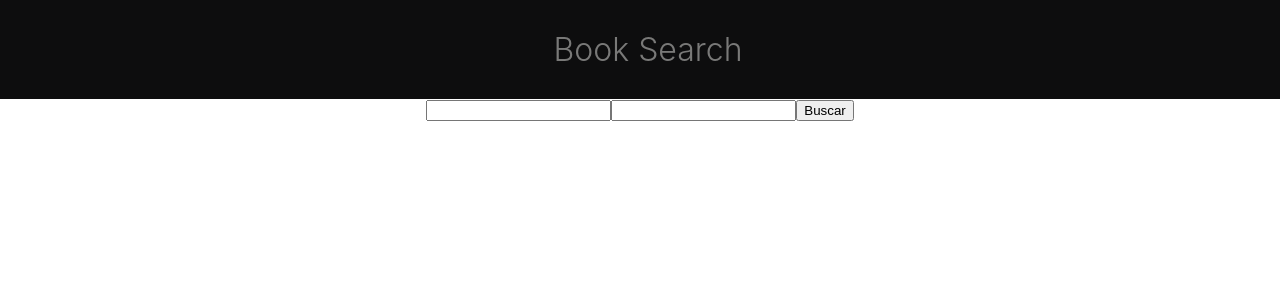
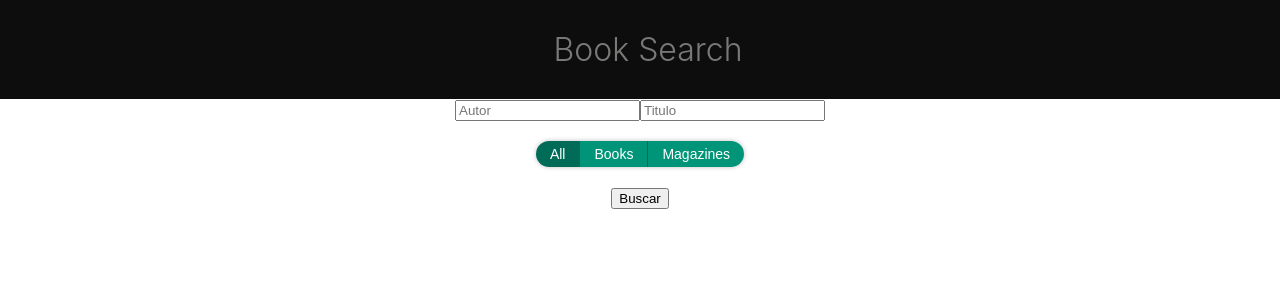
Before and after one commit to christenis98/PDA_P3, a React (Create React App) app in the folder my-app/: page / in a window 1280 px wide. Shown: the top 300 px of the page. Built offline with nearby package versions, Linux system fonts and the light colour scheme.

Commit message:
Radio Button

```diff
--- a/my-app/package.json
+++ b/my-app/package.json
@@ -9,6 +9,7 @@
     "@testing-library/jest-dom": "^5.16.4",
     "@testing-library/react": "^13.1.1",
     "@testing-library/user-event": "^13.5.0",
+    "axios": "^0.26.1",
     "react": "^18.0.0",
     "react-dom": "^18.0.0",
     "react-scripts": "5.0.1",
--- a/my-app/src/App.css
+++ b/my-app/src/App.css
@@ -5,6 +5,34 @@
 .App-logo {
   height: 40vmin;
   pointer-events: none;
+}
+
+.radio{
+  display: inline-flex;
+  overflow: hidden;
+  border-radius: 15px;
+  box-shadow: 0 0 5px rgba(0,0,0,0.25);
+}
+.radio__input{
+  display: none;
+}
+
+.radio__label{
+  padding: 5px 14px;
+  font-size: 14px;
+  font-family: sans-serif;
+  color:#ffffff;
+  background: #009578;
+  cursor: pointer;
+  transition: background 0.1s;
+
+}
+
+.radio__label:not(:last-of-type){
+  border-right: 1px solid #006B56;
+}
+.radio__input:checked + .radio__label{
+  background: #006B56;
 }
 
 @media (prefers-reduced-motion: no-preference) {
--- a/my-app/src/Busqueda.js
+++ b/my-app/src/Busqueda.js
@@ -4,9 +4,25 @@ import React from 'react';
 const Busqueda = (props) =>{
     return(
         <div className= "busqueda">
-            <form action="">
-                <input onChange={props.hacerBusquedaAutor} type="text"/>
-                <input onChange={props.hacerBusquedaTitulo} type="text"/>
+            <form onSubmit={props.buscarLibro} action="">
+                <input onChange={props.hacerBusquedaAutor} type="text" placeholder="Autor" />
+                <input onChange={props.hacerBusquedaTitulo} type="text"  placeholder="Titulo"/>
+                <br></br>
+                <br></br>
+                <div className ="radio" >
+                    <input className ="radio__input" type="radio" value="0" name="myRadio"
+                    id="radio1" onChange={props.cambiarModo} defaultChecked/>
+                    <label className ="radio__label" htmlFor="radio1">All</label>
+                    <input className ="radio__input" type="radio" value="1" name="myRadio"
+                    id="radio2" onChange={props.cambiarModo} />
+                    <label className ="radio__label" htmlFor="radio2">Books</label>
+                    <input className ="radio__input" type="radio" value="2" name="myRadio"
+                    id="radio3" onChange={props.cambiarModo}/>
+                    <label className ="radio__label" htmlFor="radio3">Magazines</label>
+
+                </div>
+                <br></br>
+                <br></br>
                 <button type="submit">Buscar</button>
             </form>
         </div>
--- a/my-app/src/Libros.js
+++ b/my-app/src/Libros.js
@@ -1,6 +1,6 @@
 import React, {Component} from 'react';
 import Busqueda from './Busqueda';
-import request from 'superagent';
+import axios from 'axios';
 
 
 class Libros extends Component{
@@ -8,19 +8,18 @@ class Libros extends Component{
     constructor(props){
         super(props);
         this.state = {
+            modo : 0,
             book: [],
             authorField: '',
             titleField: ''
         }
     }
 
-    buscarLibro = () =>{
-        request
-        .get("https://www.googleapis.com/books/v1/volumes")
-        .query({q1:this.authorField, q2:this.titleField})
-        .then((data) =>{
-
-        })
+    buscarLibro = (e) =>{
+        e.preventDefault()
+        const url = "https://www.googleapis.com/books/v1/volumes?q="
+        axios.get(url + this.state.titleField + "+inauthor:" + this.state.authorField)
+          .then(data => console.log(data))
     }
 
     hacerBusquedaAutor = (e) => {
@@ -33,10 +32,16 @@ class Libros extends Component{
         this.setState({titleField: e.target.value})
     }
 
+    cambiarModo = (e) =>{
+        console.log(e.target.value);
+        this.setState({modo: e.target.value})
+    }
+
   render() {
     return(
       <div >
-        <Busqueda hacerBusquedaAutor={this.hacerBusquedaAutor}
+        <Busqueda buscarLibro ={this.buscarLibro}
+        hacerBusquedaAutor={this.hacerBusquedaAutor}
         hacerBusquedaTitulo={this.hacerBusquedaTitulo}/>
       </div>
     )
```
Also changed, not shown: 1 other file (tests, documents, lock files or other folders).
